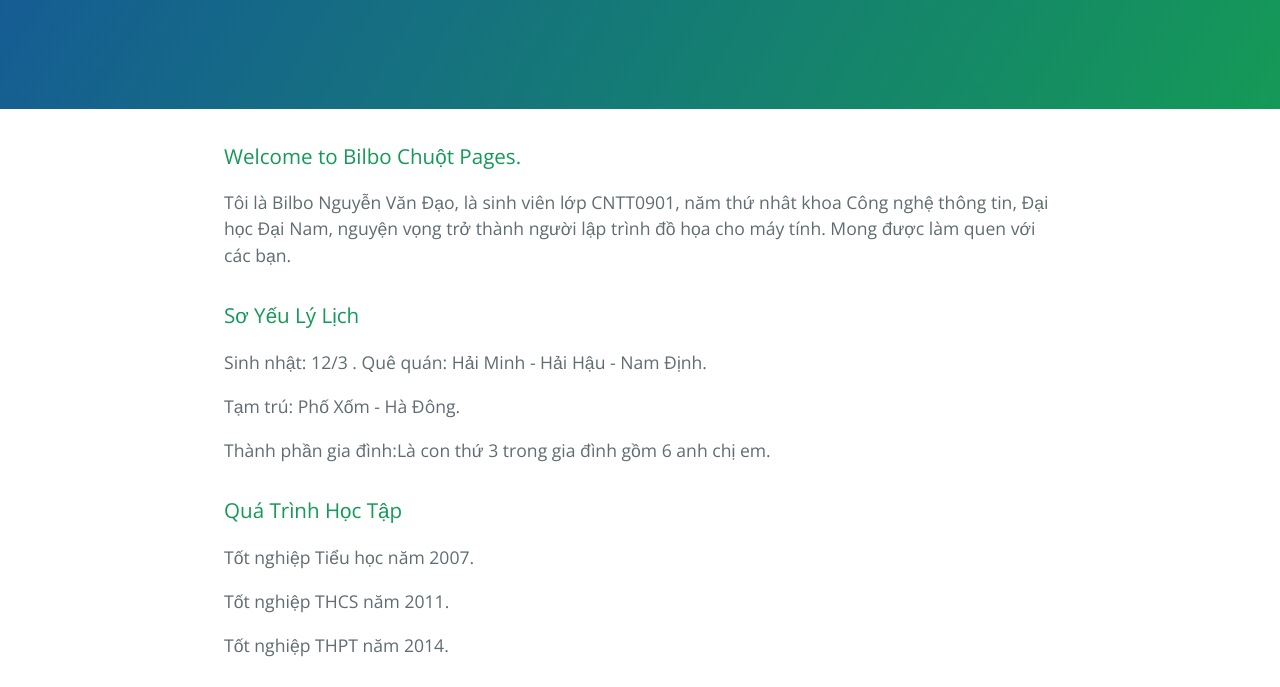
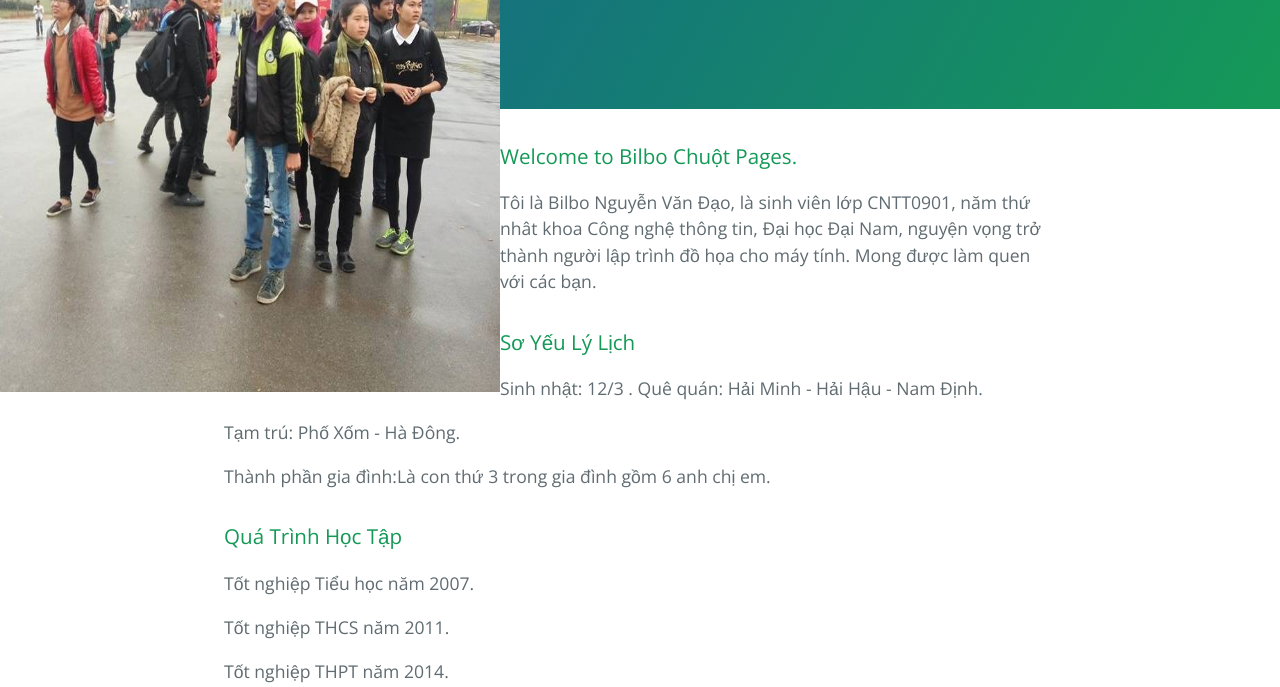
Before and after one commit to dao20022/dao0022.github.io, a plain HTML site: page index.html in a window 1280 px wide. Shown: the part 208-895 px from the top of the page. Drawn offline with nearby package versions, Linux system fonts and the light colour scheme.

Commit message:
Update index.html

```diff
--- a/index.html
+++ b/index.html
@@ -10,7 +10,7 @@
     <link rel="stylesheet" type="text/css" href="stylesheets/github-light.css" media="screen">
   </head>
   <body>
-      <img align="left" src="dao.jpg" width="300" height="200" />
+      <img align="left" src="dao.jpg" width="500" height="600" />
     <section class="page-header">
       <h1 class="project-name">Nguyễn Văn Đạo </h1>
       <h2 class="project-tagline">Website của Đạo </h2>
```
